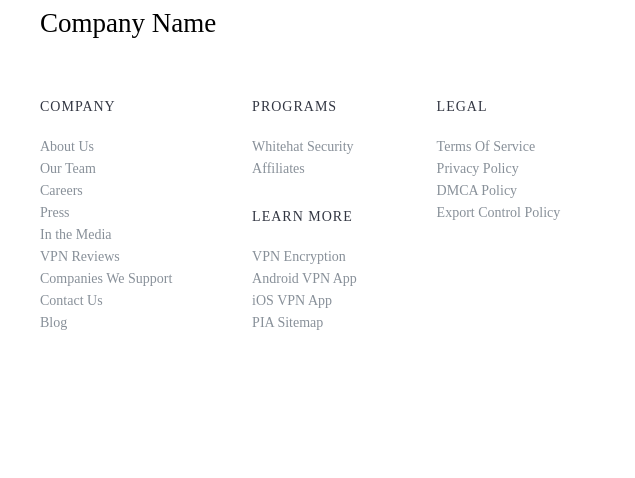
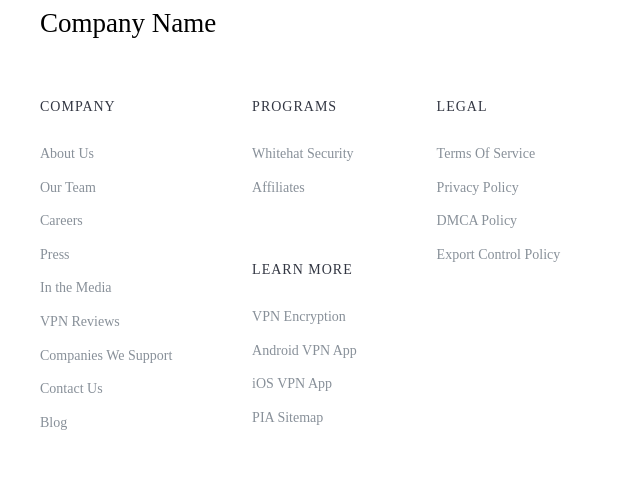
Before and after one commit to EvgeniyKarpuhin/blog, a plain HTML site: page index.html in a window 1280 px wide. Shown: the part 3255-3733 px from the top of the page, 0-635 px from the left. Drawn offline with Linux system fonts and the light colour scheme.

Commit message:
Update style.css

```diff
--- a/style.css
+++ b/style.css
@@ -592,6 +592,7 @@ a {
 
 .footer__info-list {
     list-style: none;
+    line-height: 2.1;
 }
 
 .footer__info-link,
@@ -610,7 +611,7 @@ a {
 }
 
 .footer__info-programs {
-    margin-bottom: 28px;
+    margin-bottom: 58px;
 }
 
 .footer__info-aboutSocial {
```
